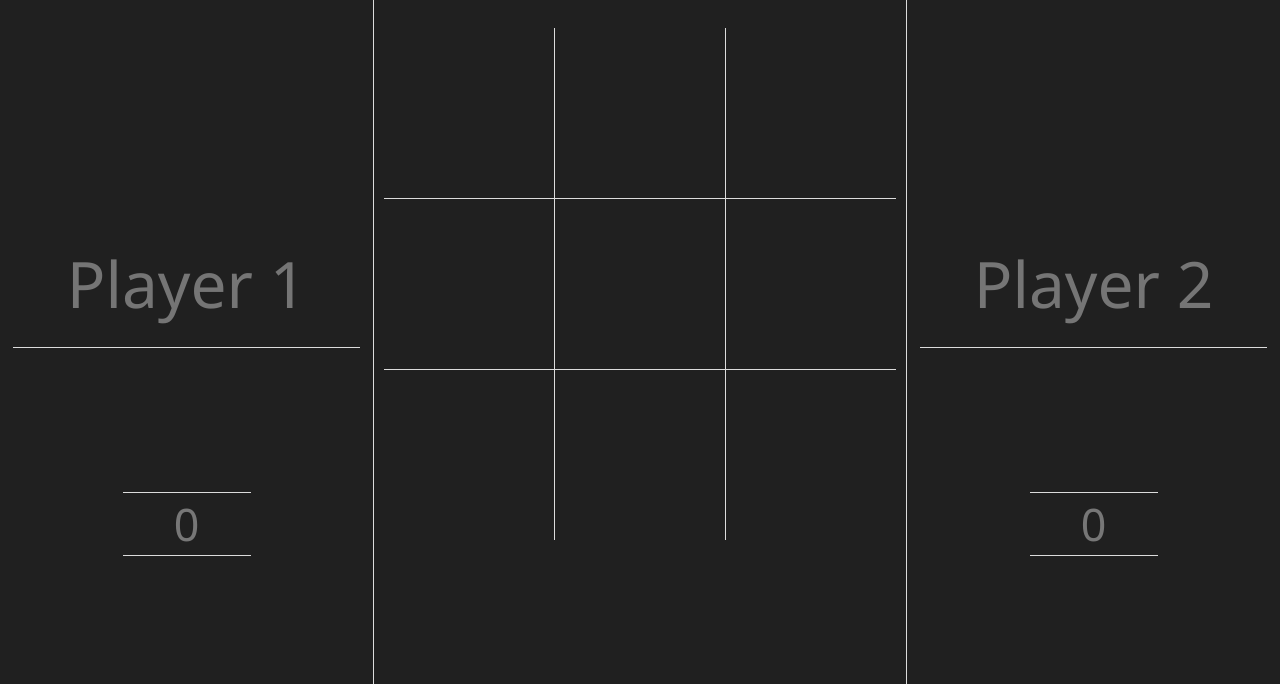
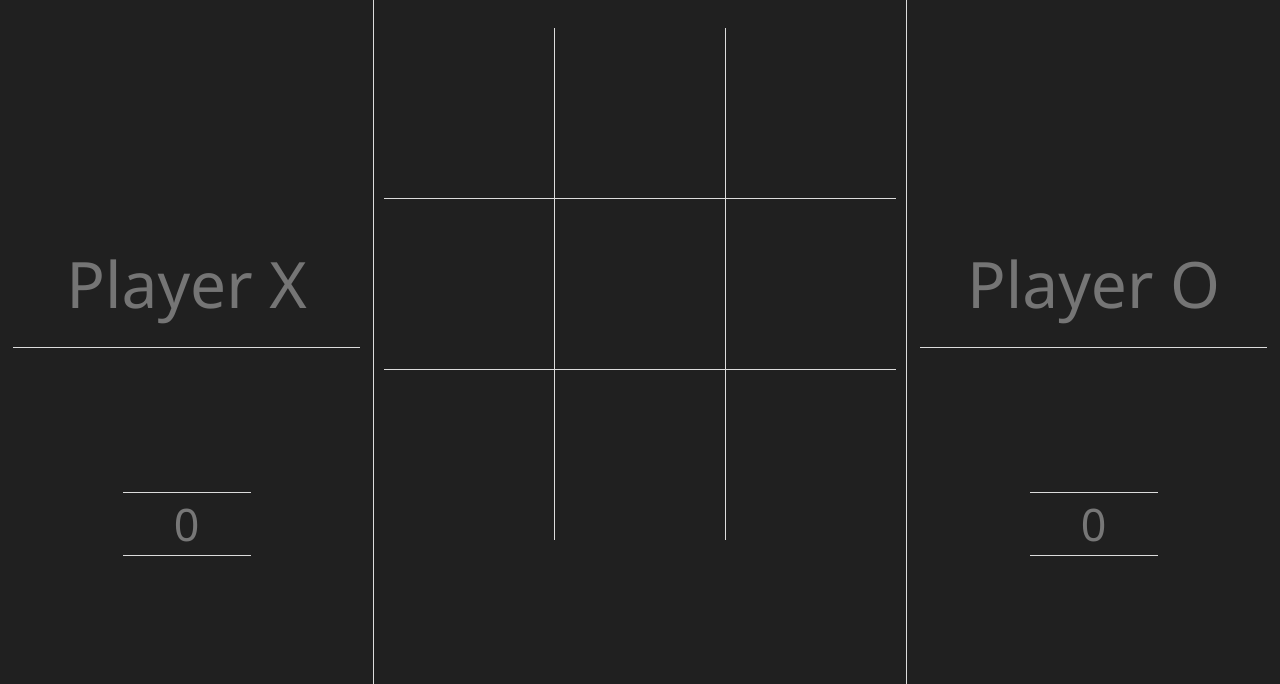
Before and after one commit to bentii/odin-tictactoe, a plain HTML site: page index.html in a window 1280 px wide. Shown: the part 116-800 px from the top of the page. Drawn offline with Linux system fonts and the light colour scheme.

Commit message:
Player name fix

```diff
--- a/index.html
+++ b/index.html
@@ -10,14 +10,14 @@
     <main>
         <div id="sidebar01" class="sidebars">
                 <div id="buttonreset" class="buttons">Reset</div>
-                <input type="text" placeholder="Player 1" id="player01" class="players"></input>
+                <input type="text" placeholder="Player X" id="player01" class="players"></input>
                 <div id="score01" class="scores">0</div>
         </div>
         <div id="cellbox">
 
         </div>
         <div id="sidebar02" class="sidebars">
-            <input type="text" placeholder="Player 2" id="player02" class="players"></input>
+            <input type="text" placeholder="Player O" id="player02" class="players"></input>
             <div id="score02" class="scores">0</div>
         </div>
     </main>
```
